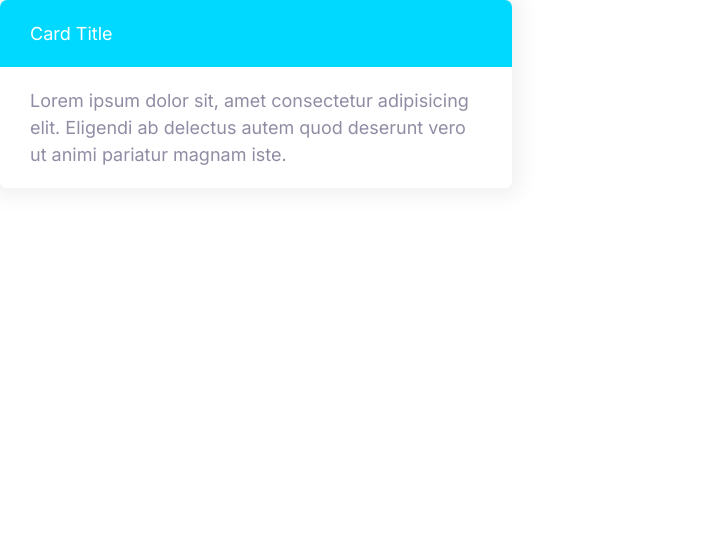
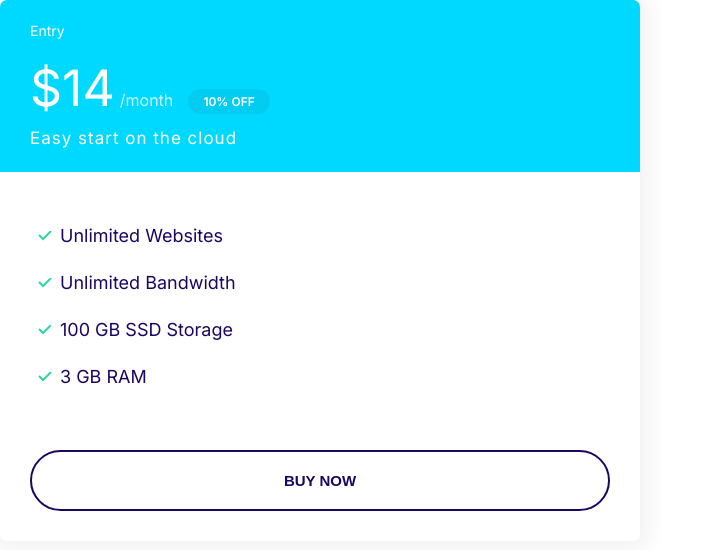
Before and after one commit to YoMrWhite/Moshify, a plain HTML site: page index.html in a window 1280 px wide. Shown: the whole page, without its empty margins (0-703 px from the left). Drawn offline with Linux system fonts and the light colour scheme.

Commit message:
Build the plan component.

```diff
--- a/css/style.css
+++ b/css/style.css
@@ -114,6 +114,7 @@ a {
 
 .badge--small {
     font-size: 1.6rem;
+    padding: 0.5rem 1.5rem;
 }
 
 @media screen and (min-width: 1024px) {
@@ -292,3 +293,54 @@ a {
     background-color: var(--color-secondary);
     color: #fff;
 }
+
+.card--secondary .badge--secondary {
+    background: #02cdf1;
+}
+
+/* Plans */
+.plan__name {
+    color: #fff;
+    font-weight: 500;
+    font-size: 2.4rem;
+}
+
+.plan__price {
+    font-size: 6rem;
+}
+
+.plan__billing-cycle {
+    font-size: 2.4rem;
+    font-weight: 300;
+    opacity: 0.8;
+    margin-right: 1rem;
+}
+
+.plan__description {
+    font-size: 2rem;
+    font-weight: 300;
+    letter-spacing: 1px;
+    display: block;
+}
+
+.plan .list__item {
+    margin-bottom: 2rem;
+}
+
+@media screen and (min-width: 1024px) {
+    .plan__name {
+        font-size: 1.4rem;
+    }
+
+    .plan__price {
+        font-size: 5rem;
+    }
+
+    .plan__billing-cycle {
+        font-size: 1.6rem;
+    }
+
+    .plan__description {
+        font-size: 1.7rem;
+    }
+}
--- a/index.html
+++ b/index.html
@@ -13,13 +13,25 @@
 </head>
 
 <body>
-    <div style="width: 40%">
-        <div class="card card--secondary">
-            <header class="card__header">Card Title</header>
-            <div class="card__body">
-                Lorem ipsum dolor sit, amet consectetur adipisicing elit. Eligendi ab delectus autem quod deserunt vero
-                ut
-                animi pariatur magnam iste.
+    <div style="width: 50%">
+        <div class="plan">
+            <div class="card card--secondary">
+                <header class="card__header">
+                    <h3 class="plan__name">Entry</h3>
+                    <span class="plan__price">$14</span>
+                    <span class="plan__billing-cycle">/month</span>
+                    <span class="badge badge--secondary badge--small">10% OFF</span>
+                    <span class="plan__description">Easy start on the cloud</span>
+                </header>
+                <div class="card__body">
+                    <ul class="list list--tick">
+                        <li class="list__item">Unlimited Websites</li>
+                        <li class="list__item">Unlimited Bandwidth</li>
+                        <li class="list__item">100 GB SSD Storage</li>
+                        <li class="list__item">3 GB RAM</li>
+                    </ul>
+                    <button class="btn btn--outline btn--block">Buy Now</button>
+                </div>
             </div>
         </div>
     </div>
```
Also changed, not shown: components/9. plans.html (added, +22 -0 lines).
